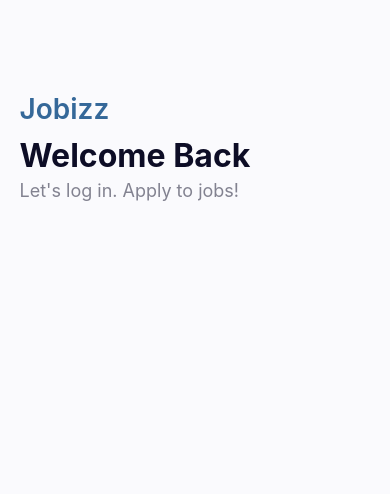
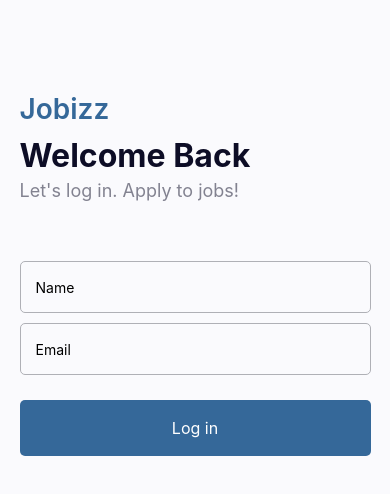
Before and after one commit to favourrr-a/rn-assignment4-11014111, a React Native app: screen / in a window 390 px wide. Shown: the top 494 px of the page. Built offline with nearby package versions, Linux system fonts and the light colour scheme.

Commit message:
Create LoginForm component

```diff
--- /dev/null
+++ b/components/LoginForm.js
@@ -0,0 +1,35 @@
+// React Native components
+import { useState } from 'react';
+import { View, Text, TextInput, TouchableOpacity, Alert } from 'react-native';
+
+// Styles
+import { loginFormStyles } from '../styles/loginFormStyles';
+
+export default function LoginForm() {
+    const [name, setName] = useState('');
+    const [email, setEmail] = useState('');
+
+    const handleLogin = () => {
+        if(name === '' || email === '') {
+            Alert.alert('Name and Email are required');
+            return;
+        }
+        else if(name.length < 3 || email.length < 3) {
+            Alert.alert('Name and Email must be at least 3 characters');
+            return;
+        }
+        else{
+            Alert.alert('Login successful');
+        }
+    }
+
+    return(
+        <View style = {loginFormStyles.loginFormContainer}>
+            <TextInput placeholder = 'Name' value = {name} onChangeText = {setName} style = {loginFormStyles.input} />
+            <TextInput placeholder = 'Email' value = {email} onChangeText = {setEmail} style = {loginFormStyles.input} />
+            <TouchableOpacity style = {loginFormStyles.loginButton} onPress = {handleLogin}>
+                    <Text style = {loginFormStyles.loginButtonText}> Log in </Text>
+            </TouchableOpacity>
+        </View>
+    );
+}
--- a/pages/Login.js
+++ b/pages/Login.js
@@ -4,6 +4,7 @@ import { View } from 'react-native';
 // Components
 import Name from '../components/Name';
 import Headline from '../components/Headline';
+import LoginForm from '../components/LoginForm';
 
 // Styles
 import { loginStyles } from '../styles/loginStyles';
@@ -13,6 +14,7 @@ export default function Login() {
     <View style = {loginStyles.loginPageContainer}>
         <Name />
         <Headline />
+        <LoginForm />
     </View>
   );
 }
--- /dev/null
+++ b/styles/loginFormStyles.js
@@ -0,0 +1,32 @@
+// React Native components
+import { StyleSheet } from 'react-native';
+
+export const loginFormStyles = StyleSheet.create({
+    loginFormContainer: {
+        width: '100%',
+        marginTop: 40,
+    },
+    input: {
+        height: 52,
+        width: '100%',
+        borderWidth: 1,
+        borderRadius: 5,
+        borderColor: '#AFB0B6',
+        marginTop: 10,
+        paddingLeft: 15,
+    },
+    loginButton: {
+        width: '100%',
+        height: 56,
+        marginTop: 25,
+        justifyContent: 'center',
+        alignItems: 'center',
+        backgroundColor: '#356899',
+        borderRadius: 5,
+    },
+    loginButtonText: {
+        color: 'white',
+        fontSize: 16,
+        fontWeight: 'medium',
+    }
+});
```
